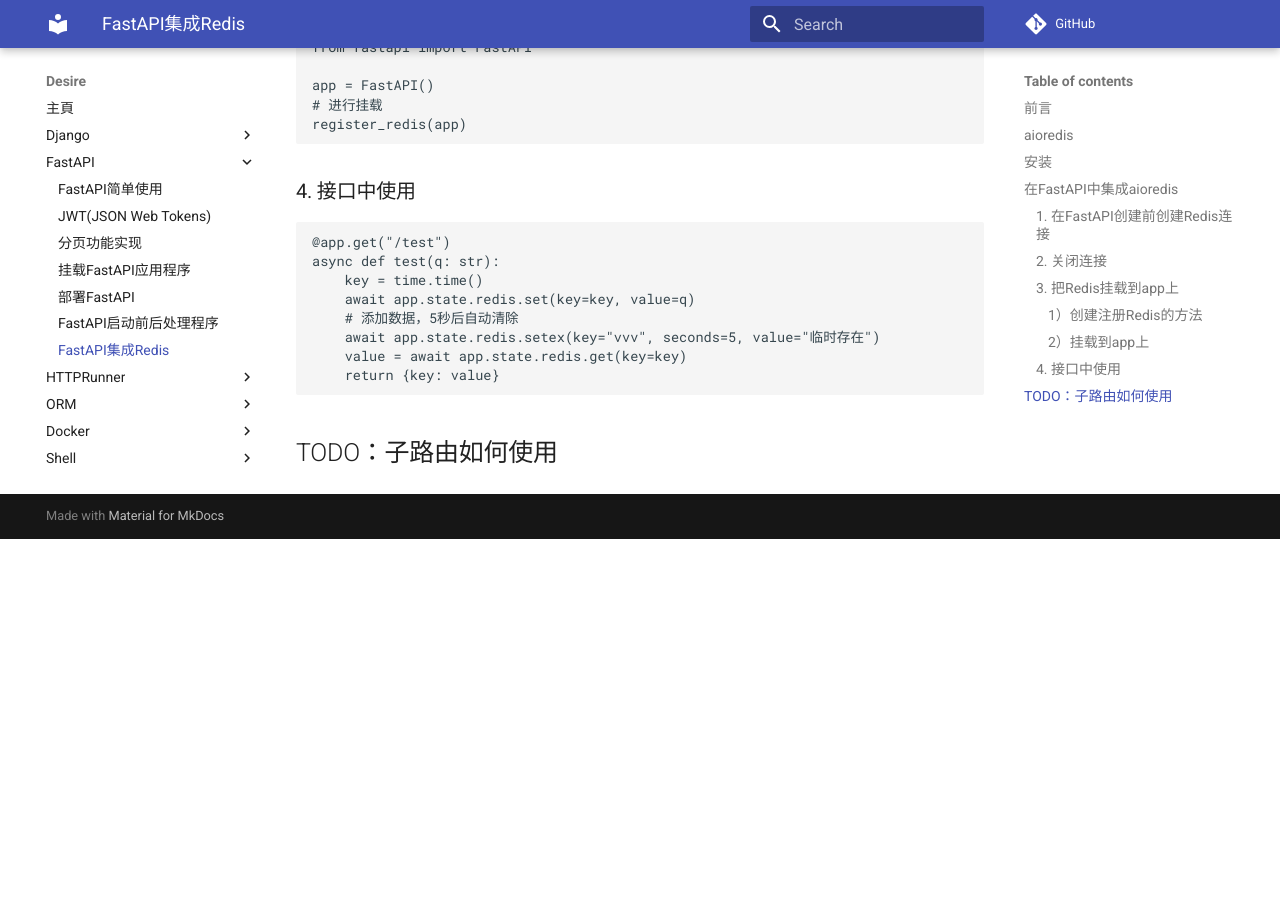
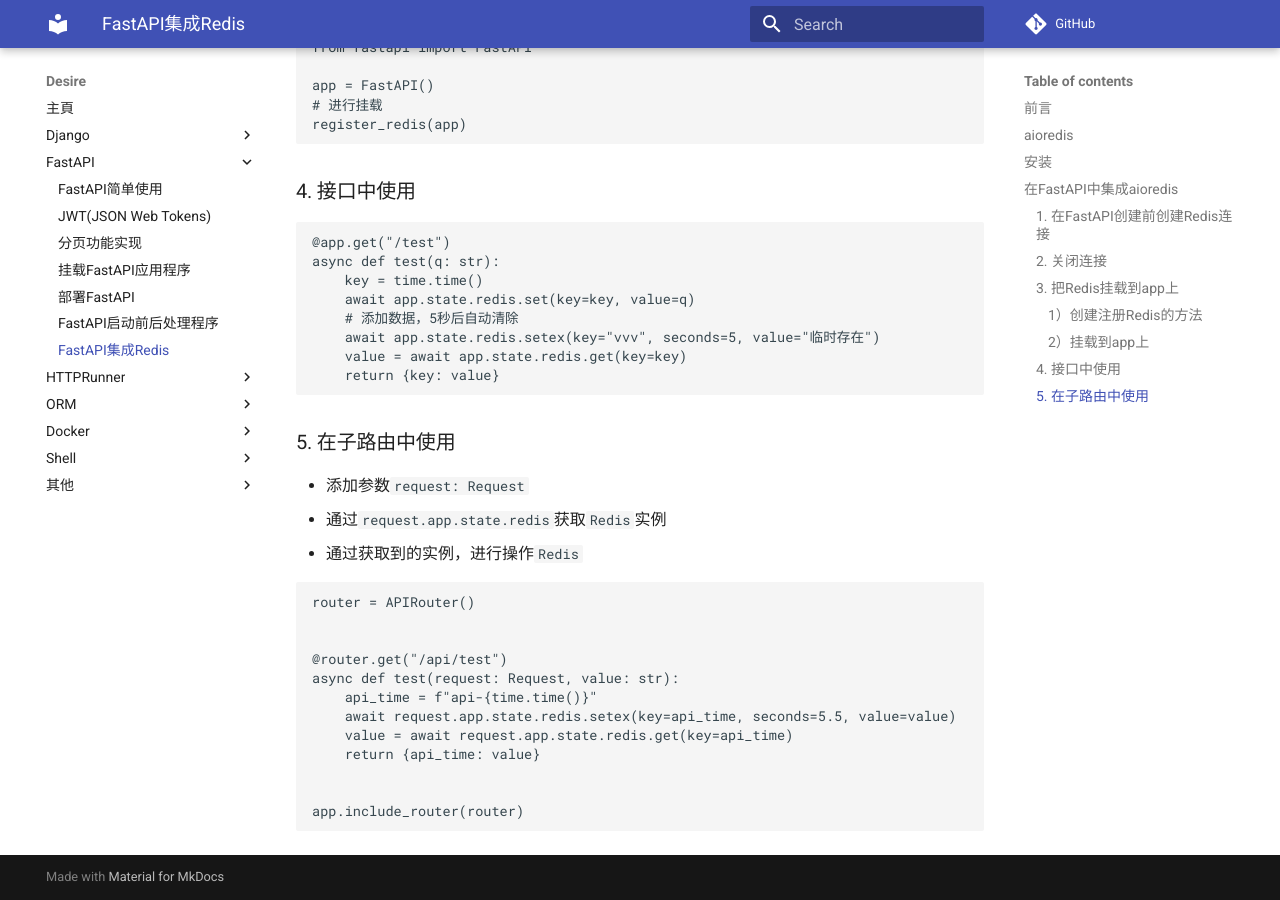
Before and after one commit to XD825/xd825.github.io, an MkDocs documentation site: the page built from docs/FastAPI/007FastAPI集成Redis.md, in a window 1280 px wide and 900 px high, scrolled down 1632 px. Built offline with MkDocs 1.6.1 and Material for MkDocs 9.7.7, drawn with Linux system fonts in a browser that asks for light colours; comment, search, counter and statistics services are not loaded; before the commit the page ends 2171 px from its top, so only the background shows below that.

Commit message:
FastAPI集成Redis

````diff
--- a/docs/FastAPI/007FastAPI集成Redis.md
+++ b/docs/FastAPI/007FastAPI集成Redis.md
@@ -75,4 +75,21 @@ async def test(q: str):
     return {key: value}
 ```
 
-## TODO：子路由如何使用
+### 5. 在子路由中使用
+- 添加参数`request: Request`
+- 通过`request.app.state.redis`获取`Redis`实例
+- 通过获取到的实例，进行操作`Redis`
+```python
+router = APIRouter()
+
+
+@router.get("/api/test")
+async def test(request: Request, value: str):
+    api_time = f"api-{time.time()}"
+    await request.app.state.redis.setex(key=api_time, seconds=5.5, value=value)
+    value = await request.app.state.redis.get(key=api_time)
+    return {api_time: value}
+
+
+app.include_router(router)
+```
````
